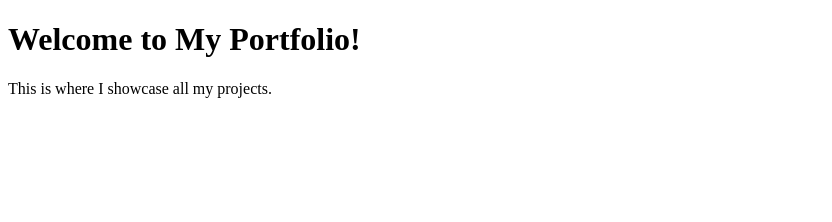
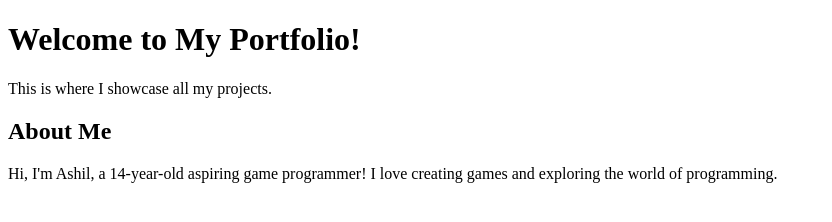
Before and after one commit to Ashiltg3/Ashiltg3.github.io, a plain HTML site: page index.html in a window 1280 px wide. Shown: the whole page, without its empty margins (0-832 px from the left). Drawn offline with Linux system fonts and the light colour scheme.

Commit message:
Update index.html

```diff
--- a/index.html
+++ b/index.html
@@ -10,3 +10,5 @@
     <p>This is where I showcase all my projects.</p>
 </body>
 </html>
+<h2>About Me</h2>
+<p>Hi, I'm Ashil, a 14-year-old aspiring game programmer! I love creating games and exploring the world of programming.</p>
```
